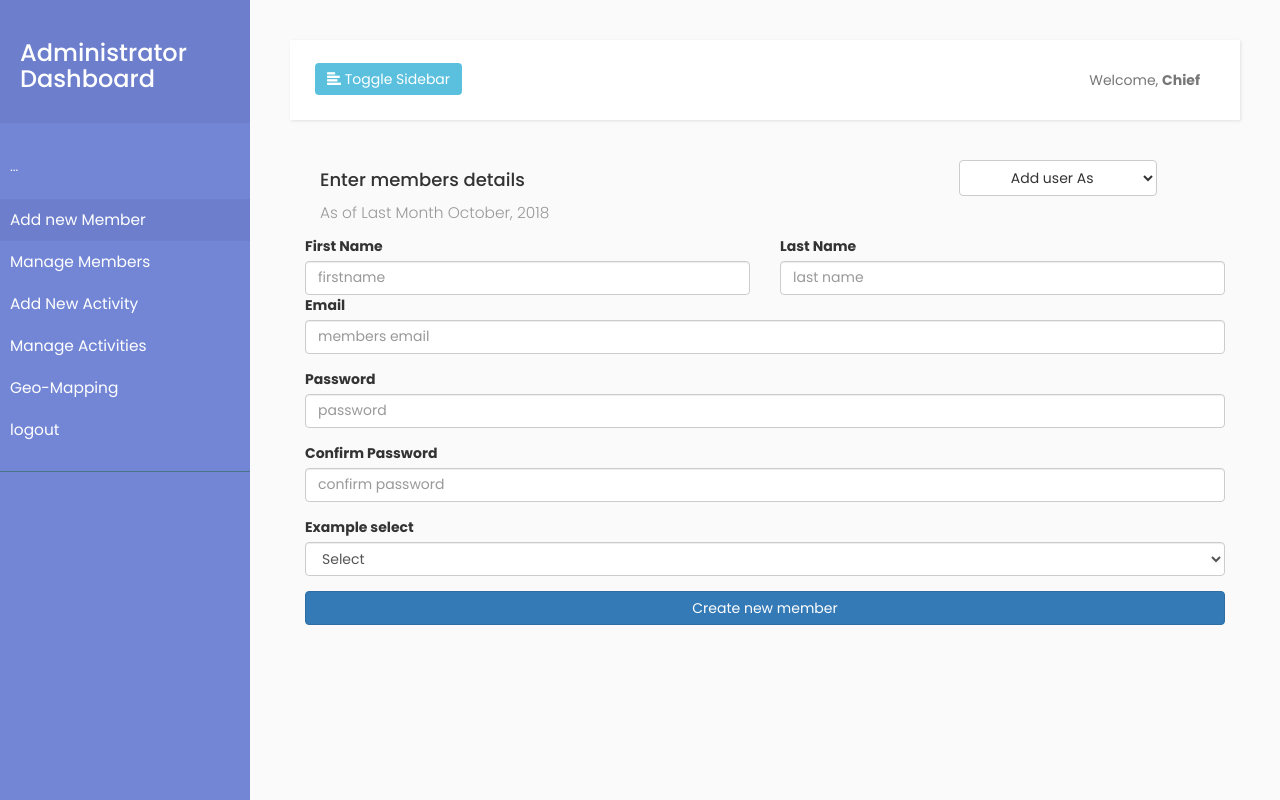
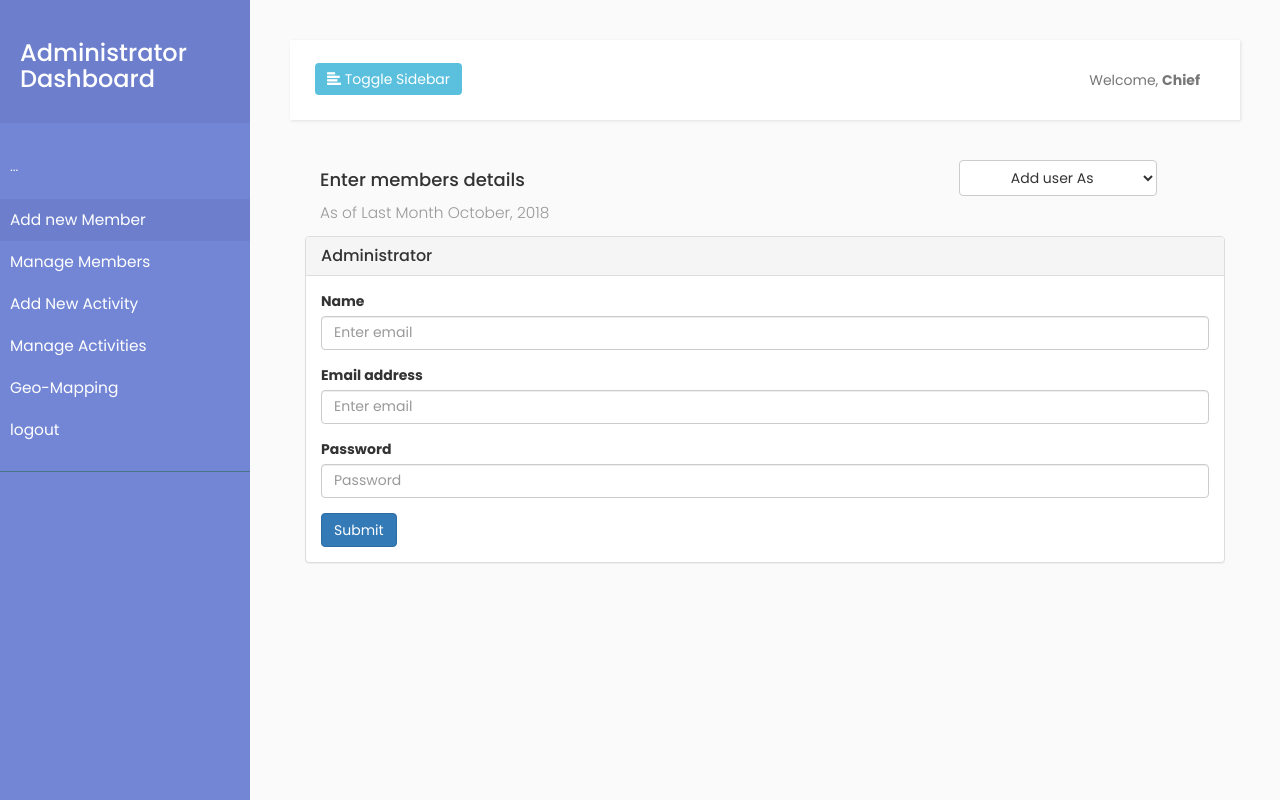
Before and after one commit to chiefkilawila/ccportal, a PHP site: page /Admin_area/create_new_member.php in a window 1280 px wide. Run offline with PHP 8.4, Linux system fonts and the light colour scheme; some libraries are stand-ins or nearby versions.

Commit message:
admini refined

```diff
--- a/web/Admin_area/create_new_member.php
+++ b/web/Admin_area/create_new_member.php
@@ -31,72 +31,175 @@ include("../../includes/layouts/admin_header_layout.php");
                         <div class="col-md-12">
 
                            <div class="row">
-                            <div class="row">
-                                <div class=" col-md-6">
-                                    <label for="colFormLabel" class=" control-label">First Name</label>
+ <!-- <div class="col-md-3">
 
-                                      <input type="text" class="form-control" id="colFormLabel" placeholder="firstname">
+ </div> -->
+       <div id="pnl_admin" class="panel panel-default" >
+     <div class="panel-heading">
+       <h3 class="panel-title">Administrator</h3>
+     </div>
+     <div class="panel-body">
+       <form>
+         <fieldset class="form-group">
+           <fieldset class="form-group">
+             <label for="exampleInputEmail1">Name</label>
+             <input type="email" class="form-control" id="exampleInputEmail1" placeholder="Enter email">
+
+           </fieldset>
+           <label for="exampleInputEmail1">Email address</label>
+           <input type="email" class="form-control" id="exampleInputEmail1" placeholder="Enter email">
+
+         </fieldset>
+
+         <fieldset class="form-group">
+           <label for="exampleInputPassword1">Password</label>
+           <input type="password" class="form-control" id="exampleInputPassword1" placeholder="Password">
+         </fieldset>
+         <button type="submit" class="btn btn-primary">Submit</button>
+       </form>
+     </div>
 
     </div>
 
+   <div id="pnl_reseacher" class="panel panel-default" style="display: none;">
+  <div class="panel-heading">
+    <h3 class="panel-title">Reseacher Registration</h3>
+  </div>
+  <div class="panel-body">
+    <form>
+      <fieldset class="form-group">
+        <fieldset class="form-group">
+          <label for="exampleInputEmail1">Full Name</label>
+          <input type="email" class="form-control" id="exampleInputEmail1" placeholder="Enter email">
 
+        </fieldset>
+        <label for="exampleInputEmail1">Email address</label>
+        <input type="email" class="form-control" id="exampleInputEmail1" placeholder="Enter email">
+        <small class="text-muted">We'll never share your email with anyone else.</small>
+      </fieldset>
+      <fieldset class="form-group">
+        <label for="exampleInputEmail1">Region</label>
+        <input type="email" class="form-control" id="exampleInputEmail1" placeholder="Enter email">
+      </fieldset>
+      <fieldset class="form-group">
+        <label for="exampleInputEmail1">Studies</label>
+        <input type="email" class="form-control" id="exampleInputEmail1" placeholder="Enter email">
 
-                                  <div class=" col-md-6 ">
-                                      <label for="colFormLabel" class=" control-label">Last Name</label>
+      </fieldset>
+      <fieldset class="form-group">
+        <label for="exampleInputPassword1">Password</label>
+        <input type="password" class="form-control" id="exampleInputPassword1" placeholder="Password">
+      </fieldset>
+      <button type="submit" class="btn btn-primary">Submit</button>
+    </form>
+  </div>
+</div>
 
-                                        <input type="text" class="form-control" id="colFormLabel" placeholder="last name">
+    <!-- cso panel -->
 
+      <div id="pnl_cso" class="panel panel-default" style="display: none;">
+     <div class="panel-heading">
+       <h3 class="panel-title">CSO Registration</h3>
+     </div>
+     <div class="panel-body">
+       <form>
+         <fieldset class="form-group">
+           <label for="exampleInputEmail1">Full Name</label>
+           <input type="email" class="form-control" id="exampleInputEmail1" placeholder="Enter email">
+
+         </fieldset>
+         <fieldset class="form-group">
+           <label for="exampleInputEmail1">Email address</label>
+           <input type="email" class="form-control" id="exampleInputEmail1" placeholder="Enter email">
+           <small class="text-muted">We'll never share your email with anyone else.</small>
+         </fieldset>
+         <fieldset class="form-group">
+           <label for="exampleInputEmail1">Organization Title</label>
+           <input type="email" class="form-control" id="exampleInputEmail1" placeholder="Enter email">
+
+         </fieldset>
+         <fieldset class="form-group">
+           <label for="exampleInputPassword1">Password</label>
+           <input type="password" class="form-control" id="exampleInputPassword1" placeholder="Password">
+         </fieldset>
+         <button type="submit" class="btn btn-primary">Submit</button>
+       </form>
      </div>
     </div>
 
 
-                                    <div class="form-group ">
-                                        <label for="colFormLabel" class=" control-label">Email</label>
+      <div id="pnl_consultant" class="panel panel-default" style="display: none;">
+     <div class="panel-heading">
+       <h3 class="panel-title">Consultant Registration</h3>
+     </div>
+     <div class="panel-body">
+       <form>
+         <fieldset class="form-group">
+           <fieldset class="form-group">
+             <label for="exampleInputEmail1">Name</label>
+             <input type="email" class="form-control" id="exampleInputEmail1" placeholder="Enter email">
 
-                                          <input type="email" class="form-control" id="colFormLabel" placeholder="members email">
-                                        </div>
+           </fieldset>
+           <label for="exampleInputEmail1">Email address</label>
+           <input type="email" class="form-control" id="exampleInputEmail1" placeholder="Enter email">
 
+         </fieldset>
+         <fieldset class="form-group">
+           <label for="exampleInputEmail1">Focus Area</label>
+           <input type="email" class="form-control" id="exampleInputEmail1" placeholder="Enter email">
 
-
-
-
-                                       <div class="form-group ">
-                                          <label for="colFormLabel" class=" control-label">Password</label>
-
-                                            <input type="text" class="form-control" id="colFormLabel" placeholder="password">
-                                        </div>
-
-
-                                        <div class=" form-group ">
-                                            <label for="colFormLabel" class=" control-label">Confirm Password</label>
-
-                                              <input type="text" class="form-control" id="colFormLabel" placeholder="confirm password">
-
-                                        </div>
-
-
-                                          <div class="form-group">
-                                             <label for="exampleFormControlSelect1" class="conrol-label">Example select</label>
-                                             <select class="form-control" id="exampleFormControlSelect1">
-                                               <option>Select</option>
-                                               <option>ON-stanby</option>
-                                               <option>To Be verified by User</option>
-
-                                             </select>
-                                           </div>
-
-                                      <div class="form-group">
-
-                <button type="button" class="btn btn-primary  btn-block">Create new member</button>
-                                    </div>
-
-
-
-
+         </fieldset>
+         <fieldset class="form-group">
+           <label for="exampleInputPassword1">Password</label>
+           <input type="password" class="form-control" id="exampleInputPassword1" placeholder="Password">
+         </fieldset>
+         <button type="submit" class="btn btn-primary">Submit</button>
+       </form>
      </div>
     </div>
 
 </div></div>
-<?php
-include("../../includes/layouts/cso_layout_footer.php");
- ?>
+
+
+    <!-- jQuery (necessary for Bootstrap's JavaScript plugins) -->
+    <script src="https://ajax.googleapis.com/ajax/libs/jquery/1.11.3/jquery.min.js"></script>
+    <!-- Include all compiled plugins (below), or include individual files as needed -->
+    <script src="https://maxcdn.bootstrapcdn.com/bootstrap/3.3.5/js/bootstrap.min.js"></script>
+    <script>
+    $(document).ready(function(){
+        $('#usertype').on('change', function() {
+          if ( this.value == '1')
+          {
+            $("#pnl_reseacher").show();
+              $("#pnl_cso").hide();
+               $("#pnl_consultant").hide();
+               $("#pnl_admin").hide();
+          }else if (this.value == '2') {
+              $("#pnl_cso").show();
+              $("#pnl_reseacher").hide();
+              $("#pnl_consultant").hide();
+              $("#pnl_admin").hide();
+          }
+          else if (this.value == '3') {
+              $("#pnl_consultant").show();
+              $("#pnl_reseacher").hide();
+              $("#pnl_cso").hide();
+              $("#pnl_admin").hide();
+          }
+          else if (this.value == '4') {
+            $("#pnl_admin").show();
+              $("#pnl_consultant").hide();
+              $("#pnl_reseacher").hide();
+              $("#pnl_cso").hide();
+          }
+          else
+          {
+               $("#pnl_admin").hide();
+               $("#pnl_cso").hide();
+               $("#pnl_consultant").hide();
+               $("#pnl_reseacher").hide();
+          }
+        });
+        console.log("hellow");
+    });
+    </script>
```
Lines whose indentation alone changed are shown as unchanged.
